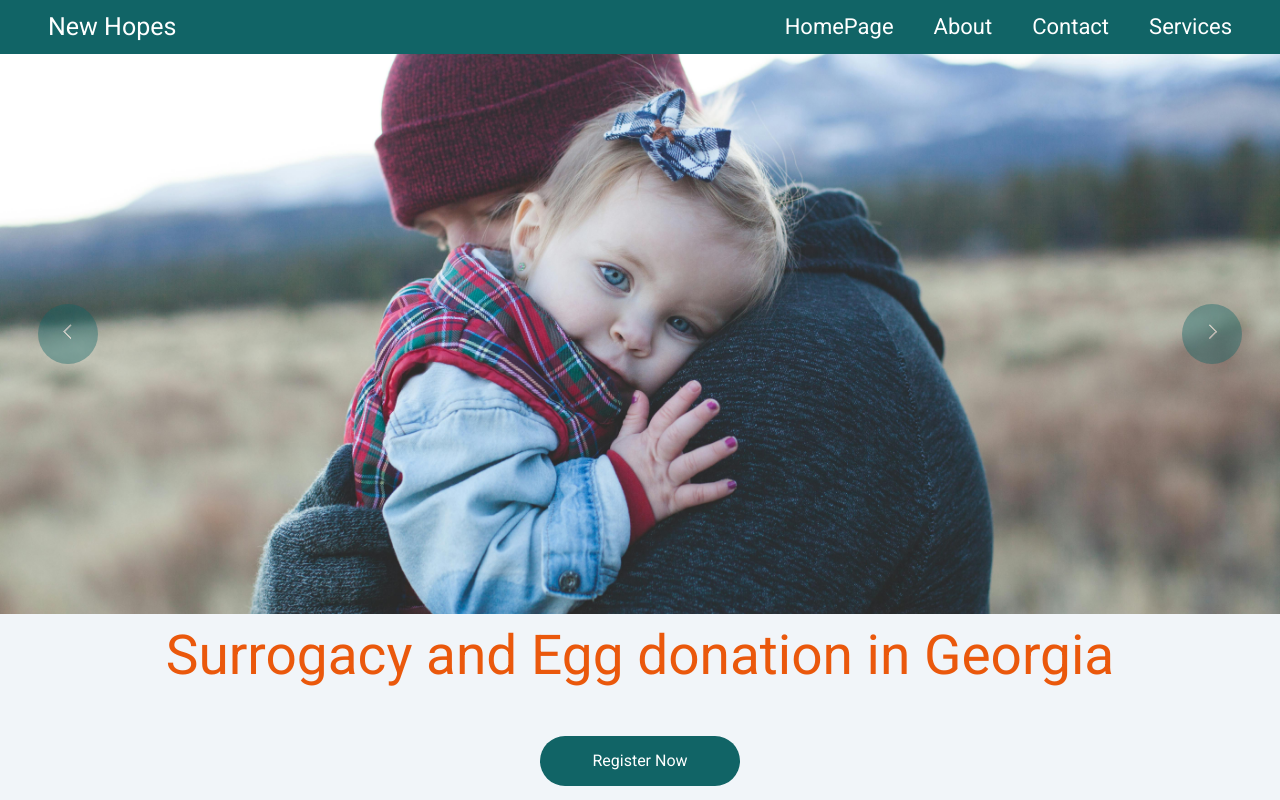
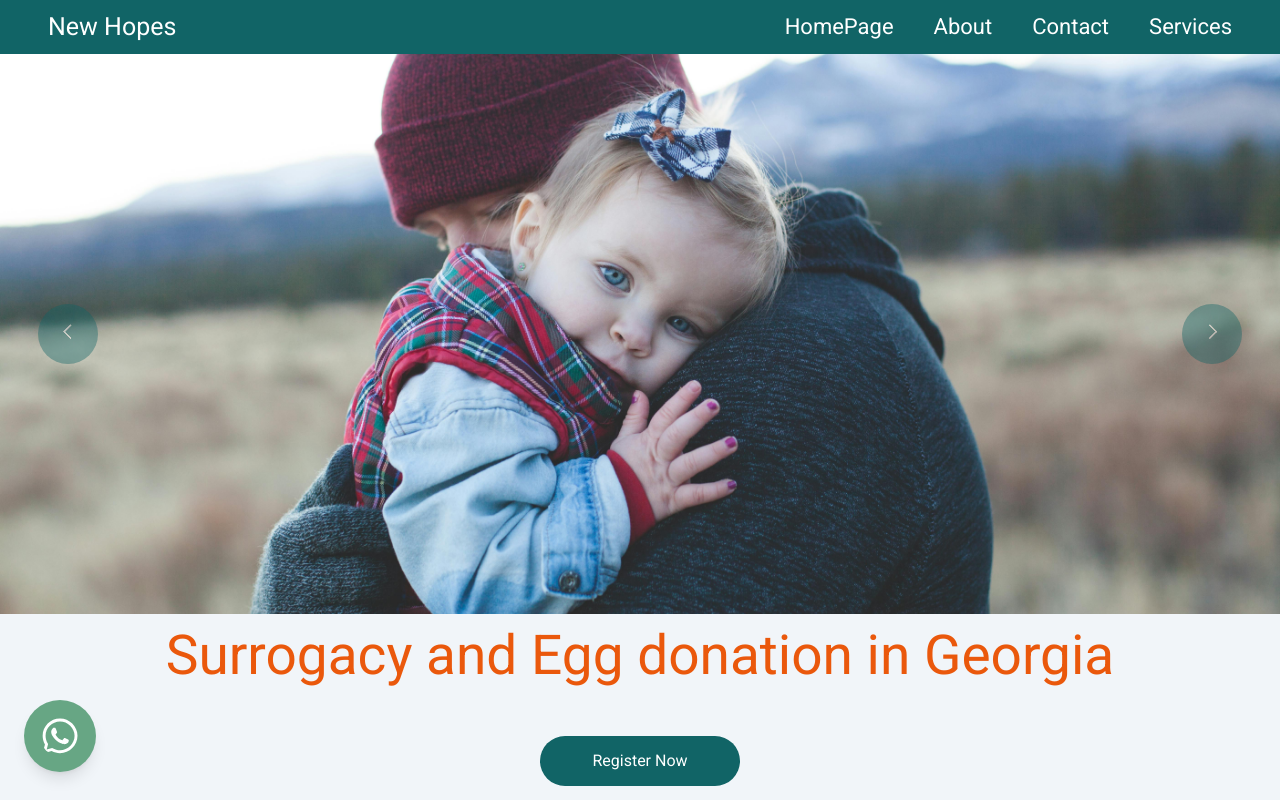
Before and after one commit to NikolozGel/Surrogacy-And-Egg-Donation, a React (Vite) app: page / in a window 1280 px wide. Shown: the top 800 px of the page. Built offline with nearby package versions, Linux system fonts and the light colour scheme.

Commit message:
add whatsapIcon Component for contact us

```diff
--- a/db.json
+++ b/db.json
@@ -20,6 +20,13 @@
       "lastName": "Gelenidze",
       "email": "nikolozgelenidze9@gmail.com",
       "message": "sdasd"
+    },
+    {
+      "id": "bb72",
+      "firstName": "sad",
+      "lastName": "asd",
+      "email": "asda",
+      "message": "sdasd"
     }
   ]
 }
--- a/src/components/Footer/Footer.tsx
+++ b/src/components/Footer/Footer.tsx
@@ -1,5 +1,3 @@
-import React from "react";
-
 export default function Footer() {
-  return <div>Footer</div>;
+  return <div>asdasdasssssssssssss</div>;
 }
--- /dev/null
+++ b/src/components/WhatsAppIcon.tsx
@@ -0,0 +1,20 @@
+import { FaWhatsapp } from "react-icons/fa";
+
+export default function WhatsAppIcon() {
+  return (
+    <div>
+      <a
+        href="https://wa.me/+995511106081"
+        target="_blank"
+        rel="noopener noreferrer"
+        className="fixed bottom-7 left-6 bg-[#67A684] p-4 rounded-full shadow-lg hover:bg-green-600 z-50"
+      >
+        <FaWhatsapp
+          size={40}
+          className="text-white bg-[#67A684] rounded-full
+          "
+        />
+      </a>
+    </div>
+  );
+}
--- a/src/pages/Home.tsx
+++ b/src/pages/Home.tsx
@@ -4,6 +4,7 @@ import FlexContainer from "../components/FlexContainer";
 import Header from "../components/Header";
 import ImageSlider from "../components/Content/Carousel/ImageSlider";
 import { Footer } from "antd/es/layout/layout";
+import WhatsAppIcon from "../components/WhatsAppIcon";
 
 export default function Home() {
   return (
@@ -15,6 +16,7 @@ export default function Home() {
       <FlexContainer />
       <ContentSection />
       <Footer />
+      <WhatsAppIcon />
     </>
   );
 }
```
